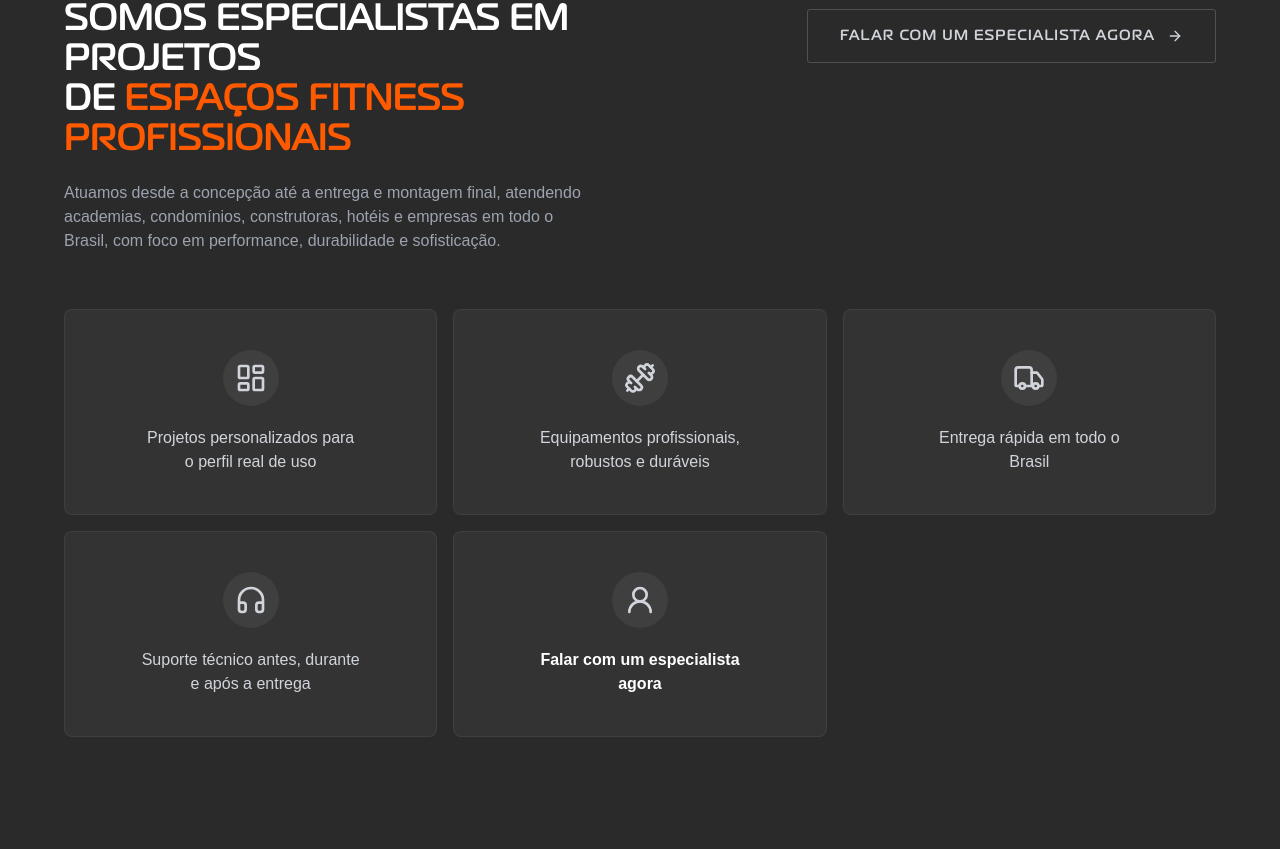
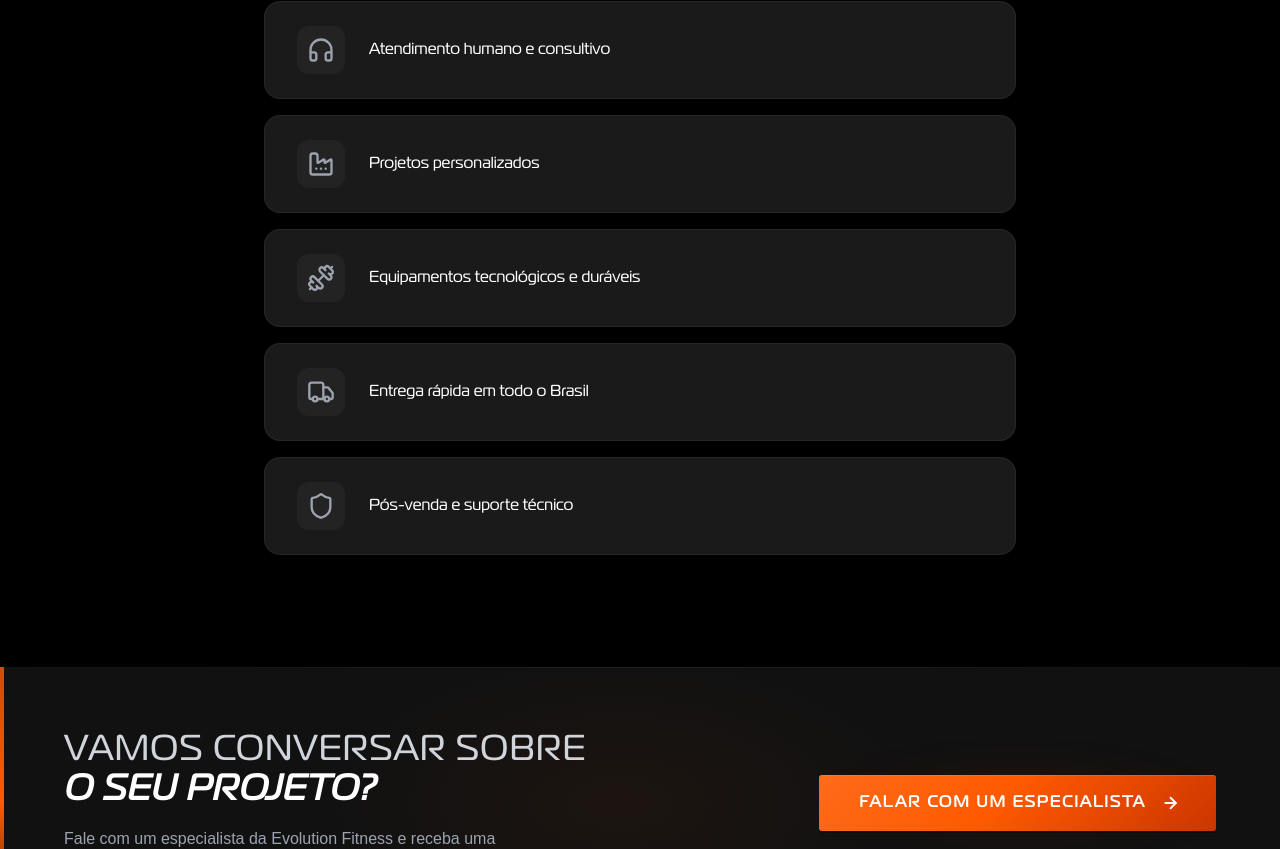
Before and after one commit to iomes2/lp-evolution, a React (Vite) app: page / in a window 1280 px wide. Shown: the part 4274-5123 px from the top of the page. Built offline with nearby package versions, Linux system fonts and the light colour scheme.

Commit message:
voltei interface

```diff
--- a/src/components/Benefits.jsx
+++ b/src/components/Benefits.jsx
@@ -1,86 +1,55 @@
 import React from 'react';
-import { ArrowRight, LayoutDashboard, Dumbbell, Truck, Headphones, UserRound } from 'lucide-react';
-import { ScrollReveal, StaggerContainer, StaggerItem } from './ScrollAnimations';
+import { Factory, Dumbbell, Shield, Truck, Headphones } from 'lucide-react';
+import { StaggerContainer, StaggerItem } from './ScrollAnimations';
 
 const Benefits = () => {
   const items = [
     {
-      icon: <LayoutDashboard className="w-8 h-8" />,
-      title: 'Projetos personalizados para o perfil real de uso',
+      icon: <Headphones className="w-7 h-7" />,
+      title: 'Atendimento humano e consultivo',
     },
     {
-      icon: <Dumbbell className="w-8 h-8" />,
-      title: 'Equipamentos profissionais, robustos e duráveis',
+      icon: <Factory className="w-7 h-7" />,
+      title: 'Projetos personalizados',
     },
     {
-      icon: <Truck className="w-8 h-8" />,
+      icon: <Dumbbell className="w-7 h-7" />,
+      title: 'Equipamentos tecnológicos e duráveis',
+    },
+    {
+      icon: <Truck className="w-7 h-7" />,
       title: 'Entrega rápida em todo o Brasil',
     },
     {
-      icon: <Headphones className="w-8 h-8" />,
-      title: 'Suporte técnico antes, durante e após a entrega',
-    },
-    {
-      icon: <UserRound className="w-8 h-8" />,
-      title: 'Falar com um especialista agora',
-      isCta: true,
+      icon: <Shield className="w-7 h-7" />,
+      title: 'Pós-venda e suporte técnico',
     },
   ];
 
   return (
-    <section className="bg-[#2A2A2A] text-white py-20 md:py-28">
-      <div className="container-default">
+    <section className="bg-black text-white py-20 md:py-28">
 
-        {/* Top row: Title + Description left, CTA right */}
-        <ScrollReveal className="flex flex-col md:flex-row md:items-start justify-between gap-8 mb-14">
-          <div className="max-w-[600px]">
-            <h2 className="font-display text-2xl md:text-3xl lg:text-4xl font-bold uppercase leading-tight tracking-wide text-white mb-5">
-              SOMOS ESPECIALISTAS EM PROJETOS{' '}
-              <br className="hidden md:block" />
-              DE <span className="font-black text-primary">ESPAÇOS FITNESS PROFISSIONAIS</span>
-            </h2>
-            <p className="text-sm md:text-base text-gray-400 leading-relaxed max-w-[520px] font-sans">
-              Atuamos desde a concepção até a entrega e montagem final, atendendo academias, condomínios, construtoras, hotéis e empresas em todo o Brasil, com foco em performance, durabilidade e sofisticação.
-            </p>
-          </div>
+      {/* Pill cards */}
+      <div className="container-default max-w-[800px]">
+        <StaggerContainer className="flex flex-col gap-4" staggerDelay={0.1}>
+          {items.map((item, i) => (
+            <StaggerItem key={i}>
+              <div className="group relative flex items-center gap-5 md:gap-6 px-6 md:px-8 py-5 md:py-6 rounded-2xl bg-[#1A1A1A] border border-white/[0.06] cursor-default transition-all duration-400 hover:bg-[#222] hover:border-primary/20 hover:shadow-[0_0_30px_rgba(255,90,0,0.06)]">
+                {/* Icon */}
+                <div className="flex-shrink-0 w-12 h-12 rounded-xl bg-white/[0.04] flex items-center justify-center text-gray-400 group-hover:text-primary group-hover:bg-primary/[0.08] transition-all duration-300">
+                  {item.icon}
+                </div>
 
-          <div className="flex-shrink-0 md:pt-2">
-            <button className="btn-ghost text-sm">
-              <span className="relative z-10">Falar com um especialista agora</span>
-              <ArrowRight size={16} className="relative z-10" />
-            </button>
-          </div>
-        </ScrollReveal>
-
-        {/* Icon Cards Grid — 3 top + 2 bottom centered */}
-        <StaggerContainer
-          className="grid grid-cols-1 sm:grid-cols-2 lg:grid-cols-3 gap-4"
-          staggerDelay={0.08}
-        >
-          {items.map((item, i) => (
-            <StaggerItem
-              key={i}
-              className={`
-                group relative bg-[#333333] border border-white/[0.06] rounded-lg p-8 md:p-10
-                flex flex-col items-center text-center gap-5
-                hover:border-primary/30 hover:bg-[#3a3a3a]
-                transition-all duration-300 cursor-default
-                ${item.isCta ? 'sm:col-span-2 lg:col-span-1 cursor-pointer hover:border-primary/50' : ''}
-              `}
-            >
-              {/* Icon */}
-              <div className="w-14 h-14 rounded-full bg-white/[0.06] flex items-center justify-center text-gray-300 group-hover:text-primary group-hover:bg-primary/[0.08] transition-all duration-300">
-                {item.icon}
+                {/* Text */}
+                <div className="flex-1 min-w-0">
+                  <h3 className="font-display text-sm md:text-base font-medium text-white group-hover:text-primary transition-colors duration-300">
+                    {item.title}
+                  </h3>
+                </div>
               </div>
-
-              {/* Text */}
-              <p className={`font-sans text-sm md:text-base leading-relaxed text-gray-300 group-hover:text-white transition-colors duration-300 max-w-[220px] ${item.isCta ? 'font-semibold text-white' : ''}`}>
-                {item.title}
-              </p>
             </StaggerItem>
           ))}
         </StaggerContainer>
-
       </div>
     </section>
   );
--- a/src/components/ContactForm.jsx
+++ b/src/components/ContactForm.jsx
@@ -158,13 +158,13 @@ const ContactForm = () => {
                   </InputField>
 
                   {/* Empresa */}
-                  <InputField label="Assunto da Mensagem" required>
+                  <InputField label="Nome da Empresa" required>
                     <input
                       type="text"
                       name="company"
                       value={form.company}
                       onChange={handleChange}
-                      placeholder="Sobre o que quer falar?"
+                      placeholder="Qual o nome da sua empresa?"
                       className={inputClass}
                       required
                     />
--- a/src/components/CtaBanner.jsx
+++ b/src/components/CtaBanner.jsx
@@ -1,8 +1,14 @@
 import React from 'react';
-import { ArrowRight, MessageCircle } from 'lucide-react';
+import { ArrowRight } from 'lucide-react';
+import { motion } from 'framer-motion';
 import { ScrollReveal } from './ScrollAnimations';
 
 const CtaBanner = () => {
+  const scrollToContact = () => {
+    const el = document.getElementById('contact');
+    if (el) el.scrollIntoView({ behavior: 'smooth' });
+  };
+
   return (
     <section className="relative bg-[#111111] text-white py-14 md:py-16 overflow-hidden">
       {/* Background decorative elements */}
@@ -37,9 +43,41 @@ const CtaBanner = () => {
           {/* Right — CTA Block */}
           <ScrollReveal direction="right" delay={0.2} duration={0.7}>
             <div className="flex flex-col items-start lg:items-center gap-5">
-              <button className="bg-white text-black font-display font-bold py-4 px-8 uppercase tracking-wider text-sm hover:bg-gray-200 transition-colors">
-                Falar com um especialista agora
-              </button>
+              {/* Pulsing ambient glow behind button */}
+              <div className="relative group">
+                <motion.div
+                  className="absolute -inset-3 rounded-lg opacity-0 group-hover:opacity-100 transition-opacity duration-500 blur-xl pointer-events-none"
+                  style={{ background: 'radial-gradient(ellipse, rgba(255,90,0,0.35) 0%, transparent 70%)' }}
+                  animate={{
+                    scale: [1, 1.1, 1],
+                    opacity: [0.3, 0.5, 0.3],
+                  }}
+                  transition={{
+                    duration: 2.5,
+                    repeat: Infinity,
+                    ease: 'easeInOut',
+                  }}
+                />
+
+                <motion.button
+                  onClick={scrollToContact}
+                  className="btn-primary group relative py-4 px-10 text-sm md:text-base"
+                  whileHover={{ scale: 1.03, y: -2 }}
+                  whileTap={{ scale: 0.97 }}
+                  transition={{ type: 'spring', stiffness: 400, damping: 20 }}
+                >
+                  <span className="relative z-10 flex items-center gap-3">
+                    Falar com um especialista
+                    <motion.span
+                      className="inline-block"
+                      animate={{ x: [0, 4, 0] }}
+                      transition={{ duration: 1.5, repeat: Infinity, ease: 'easeInOut' }}
+                    >
+                      <ArrowRight size={18} strokeWidth={2.5} />
+                    </motion.span>
+                  </span>
+                </motion.button>
+              </div>
             </div>
           </ScrollReveal>
         </div>
```
